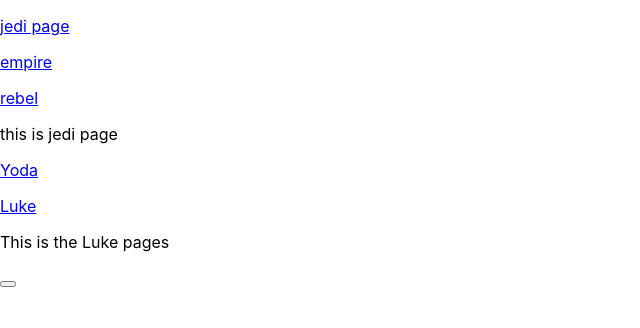
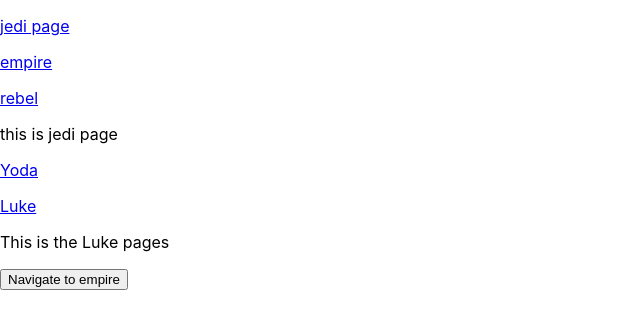
Before and after one commit to Martin2251/routertype, a React (Create React App) app: page /jedi/luke in a window 1280 px wide. Shown: the top 328 px of the page, without its empty margins (0-640 px from the left). Built offline with nearby package versions, Linux system fonts and the light colour scheme.

Commit message:
added redirect one

```diff
--- a/src/components/Luke.tsx
+++ b/src/components/Luke.tsx
@@ -1,4 +1,4 @@
-import React from 'react'
+import React, { useState } from 'react'
 import { useParams,useLocation,useNavigate,Navigate } from 'react-router-dom'
 const Luke = () => {
 
@@ -8,15 +8,17 @@ const Luke = () => {
   const navigate = useNavigate();
   // can do to do the redirect
 
+  const [redirectToEmpire, setRedirectToEmpire] = useState(false);
 
-  const handleClick = () => navigate('empire');
+  const handleClick = () => navigate('/empire');
   console.log(params);
   console.log(location);
   return (
 
     // instead of url data you can call it whatever you want but it must be the same as on the app page on the :urldata
     <div><p>This is the Luke {params.urldata} pages</p>
-    <button onClick={handleClick}> </button>
+    <button onClick={handleClick}> Navigate to empire</button>
+    {redirectToEmpire && <Navigate to='/empire'  />}
     </div>
   )
 }
```
